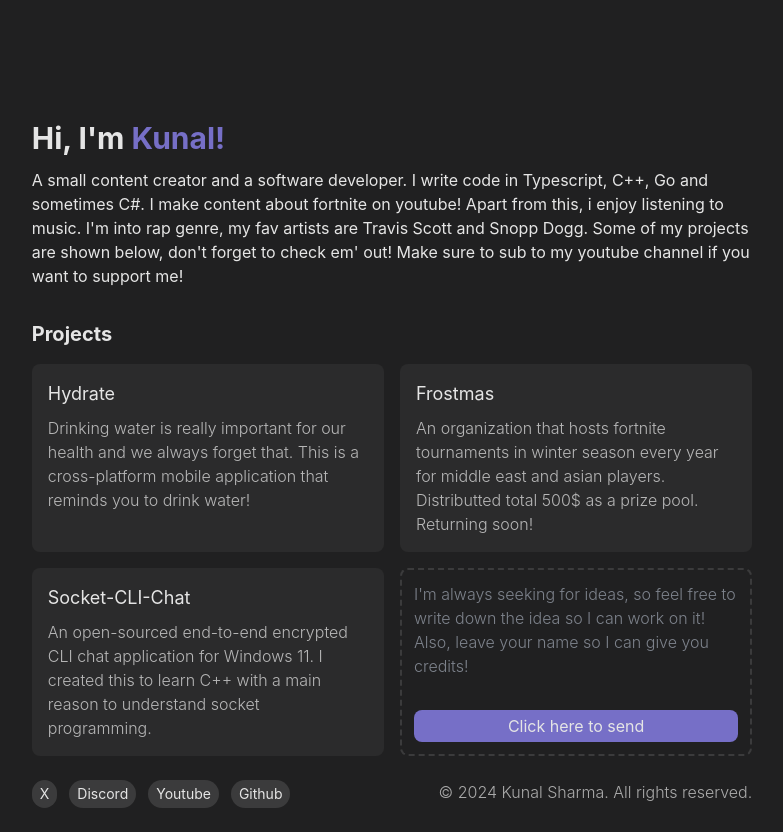
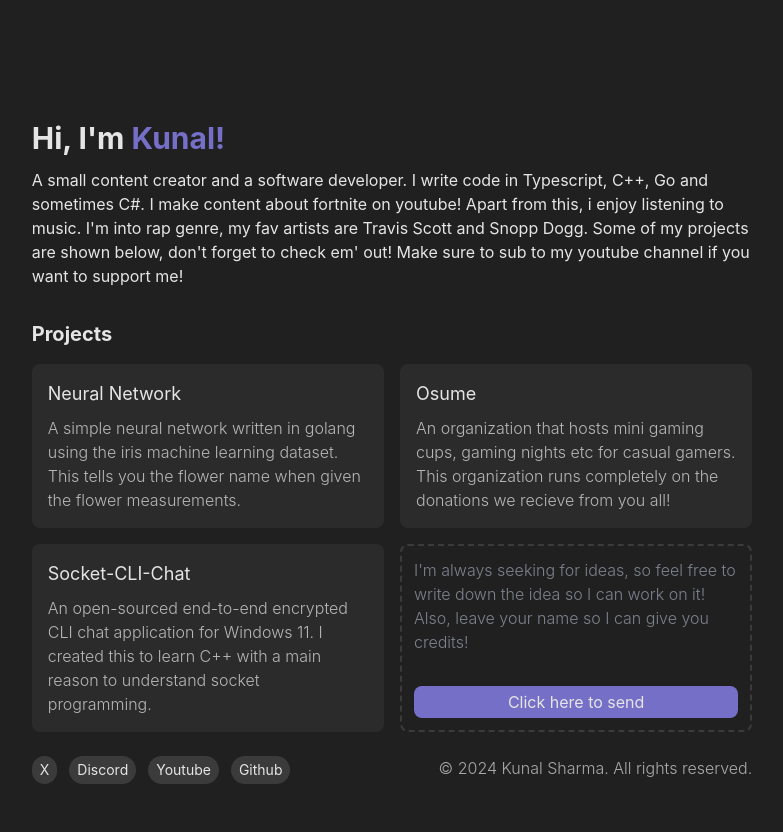
Before and after one commit to kxnalpk/kunalsh.com, a SvelteKit app: page / in a window 1280 px wide. Shown: the whole page, without its empty margins (248-1031 px from the left). After the commit the page ends 808 px from the top, so only its background shows below. Built offline with nearby package versions, Linux system fonts and the light colour scheme.

Commit message:
Updated projects & socials

```diff
--- a/src/routes/+page.svelte
+++ b/src/routes/+page.svelte
@@ -1,20 +1,18 @@
 <script>
-
-	import { PUBLIC_WEBHOOK } from "$env/static/public"
 
     import "../app.css";
     let initialTextIdea = "I'm always seeking for ideas, so feel free to write down the idea so I can work on it! Also, leave your name so I can give you credits!";
 
     let projects = [
         {
-          name: "Hydrate",
-          url: "https://github.com/kunalduh/hydrate",
-          text: "Drinking water is really important for our health and we always forget that. This is a cross-platform mobile application that reminds you to drink water!"
+          name: "Neural Network",
+          url: "https://github.com/kunalduh/neural-network",
+          text: "A simple neural network written in golang using the iris machine learning dataset. This tells you the flower name when given the flower measurements."
         },
         {
-          name: "Frostmas",
-          url: "/frostmas",
-          text: "An organization that hosts fortnite tournaments in winter season every year for middle east and asian players. Distributted total 500$ as a prize pool. Returning soon!"
+          name: "Osume",
+          url: "https://osume.cc",
+          text: "An organization that hosts mini gaming cups, gaming nights etc for casual gamers. This organization runs completely on the donations we recieve from you all!"
         },
         {
           name: "Socket-CLI-Chat",
@@ -26,7 +24,7 @@
     let socials = [
         {
             name: "X",
-            url: "https://twitter.com/kunalsmh"
+            url: "https://x.com/kxnalpk"
         },
         {
             name: "Discord",
@@ -44,7 +42,7 @@
     ]
 
     async function handleSendClick() {
-        const webhookURL = PUBLIC_WEBHOOK;
+        const webhookURL = "x";
         // @ts-ignore
         const content = document.getElementById('idea').value;
 
@@ -63,8 +61,7 @@
 
             alert('Idea sent successfully to Kunal!');
         } catch (error) {
-            console.error('Error sending message to Kunal:', error);
-            alert('Failed to send idea to Kunal.');
+            alert('This feature is currently disabled.');
         }
     }
 </script>
```
Also changed, not shown: 1 other file (tests, documents, lock files or other folders).
